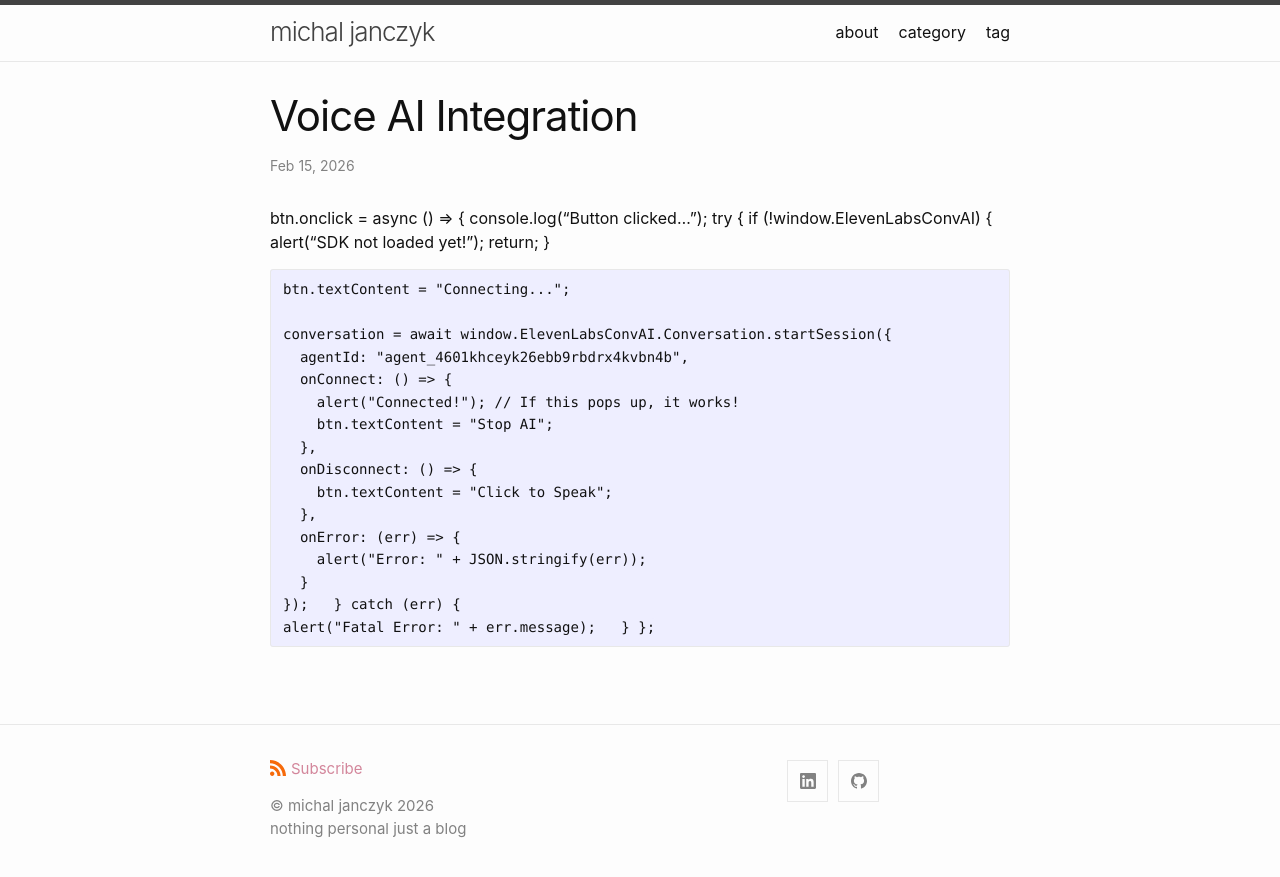
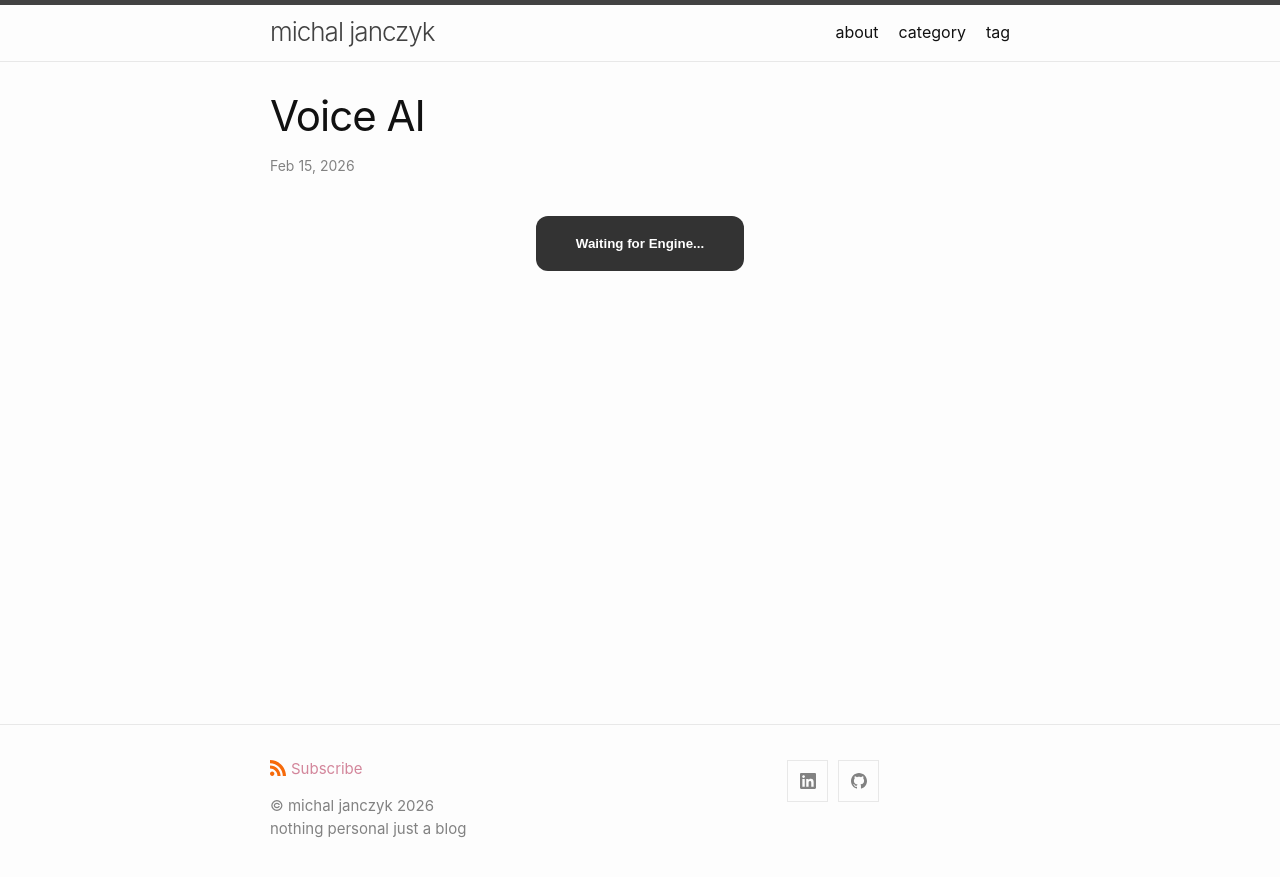
Before and after one commit to michal0janczyk/michaljanczyk.github.io, a Jekyll site: the page built from _posts/system_design/2026-02-15-voice-ai.markdown, in a window 1280 px wide. Shown: the top 877 px of the page. Built offline with Jekyll 4.4.1, drawn with Linux system fonts in a browser that asks for light colours.

Commit message:
Voice AI Test

```diff
--- a/_posts/system_design/2026-02-15-voice-ai.markdown
+++ b/_posts/system_design/2026-02-15-voice-ai.markdown
@@ -1,35 +1,56 @@
 ---
 layout: post
-title:  "Voice AI Integration"
+title:  "Voice AI"
 date:   2026-02-15
 category: System Design
-tags: [ai, system_design]
+tags: system_design
 ---
 
-btn.onclick = async () => {
-  console.log("Button clicked...");
-  try {
-    if (!window.ElevenLabsConvAI) {
-      alert("SDK not loaded yet!");
-      return;
+<div style="margin: 40px 0; text-align: center;">
+    <button id="v-btn" disabled style="background-color: #333; color: white; padding: 20px 40px; border: none; border-radius: 12px; font-weight: 600; cursor: not-allowed; transition: 0.3s;">
+        Waiting for Engine...
+    </button>
+</div>
+
+<script src="https://unpkg.com/@elevenlabs/convai-sdk@latest/dist/index.bundle.js"></script>
+
+<script>
+  const btn = document.getElementById('v-btn');
+  let conv;
+
+  // This loop clears the 'undefined' error by waiting for the script to land
+  const check = setInterval(() => {
+    if (window.ElevenLabsConvAI) {
+      clearInterval(check);
+      btn.disabled = false;
+      btn.textContent = "See how it works";
+      btn.style.backgroundColor = "#00D1FF";
+      btn.style.cursor = "pointer";
     }
+  }, 100);
 
-    btn.textContent = "Connecting...";
-
-    conversation = await window.ElevenLabsConvAI.Conversation.startSession({
-      agentId: "agent_4601khceyk26ebb9rbdrx4kvbn4b",
-      onConnect: () => {
-        alert("Connected!"); // If this pops up, it works!
-        btn.textContent = "Stop AI";
-      },
-      onDisconnect: () => {
-        btn.textContent = "Click to Speak";
-      },
-      onError: (err) => {
-        alert("Error: " + JSON.stringify(err));
+  btn.onclick = async () => {
+    if (!conv) {
+      try {
+        btn.textContent = "Connecting...";
+        conv = await window.ElevenLabsConvAI.Conversation.startSession({
+          agentId: "agent_4601khceyk26ebb9rbdrx4kvbn4b",
+          onConnect: () => {
+            btn.textContent = "End Session";
+            btn.style.backgroundColor = "#FF3B30";
+          },
+          onDisconnect: () => {
+            conv = null;
+            btn.textContent = "See how it works";
+            btn.style.backgroundColor = "#00D1FF";
+          }
+        });
+      } catch (e) {
+        btn.textContent = "Check Mic Access";
+        console.error(e);
       }
-    });
-  } catch (err) {
-    alert("Fatal Error: " + err.message);
-  }
-};
+    } else {
+      await conv.endSession();
+    }
+  };
+</script>
```
